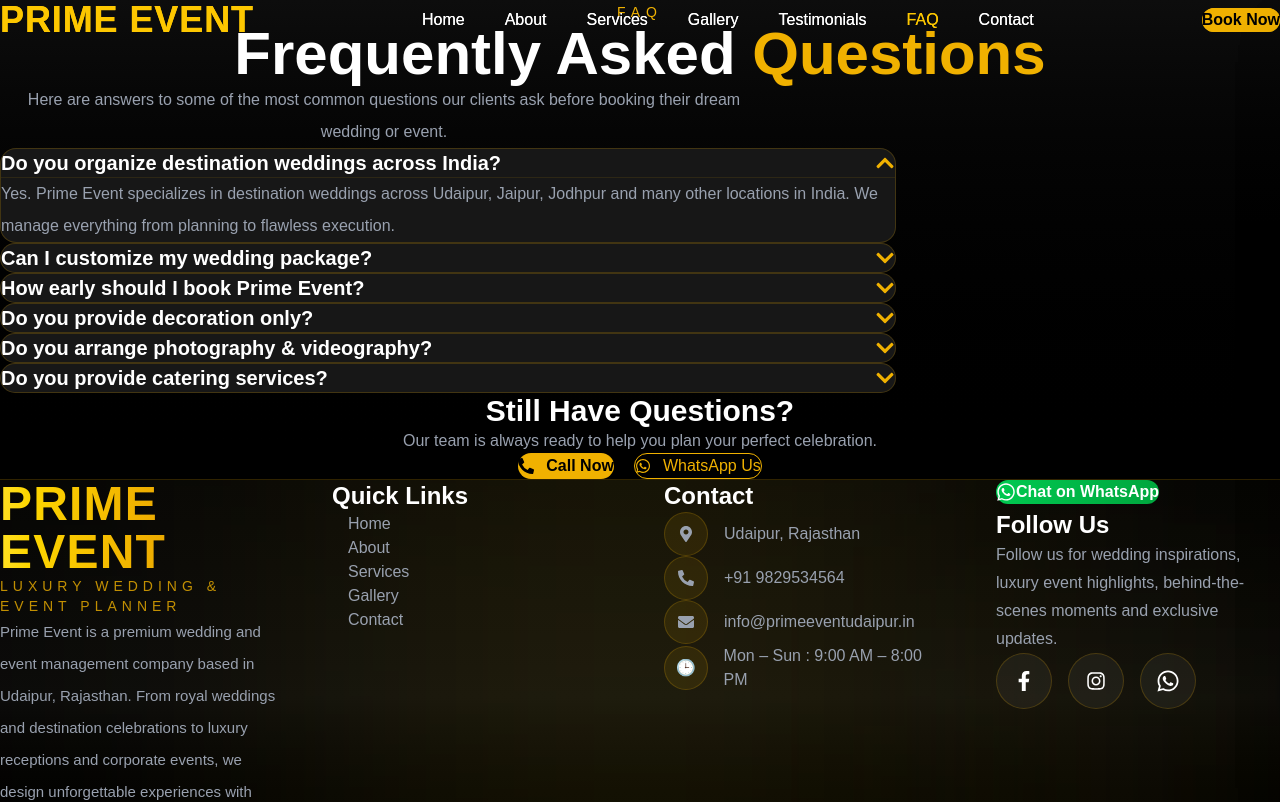
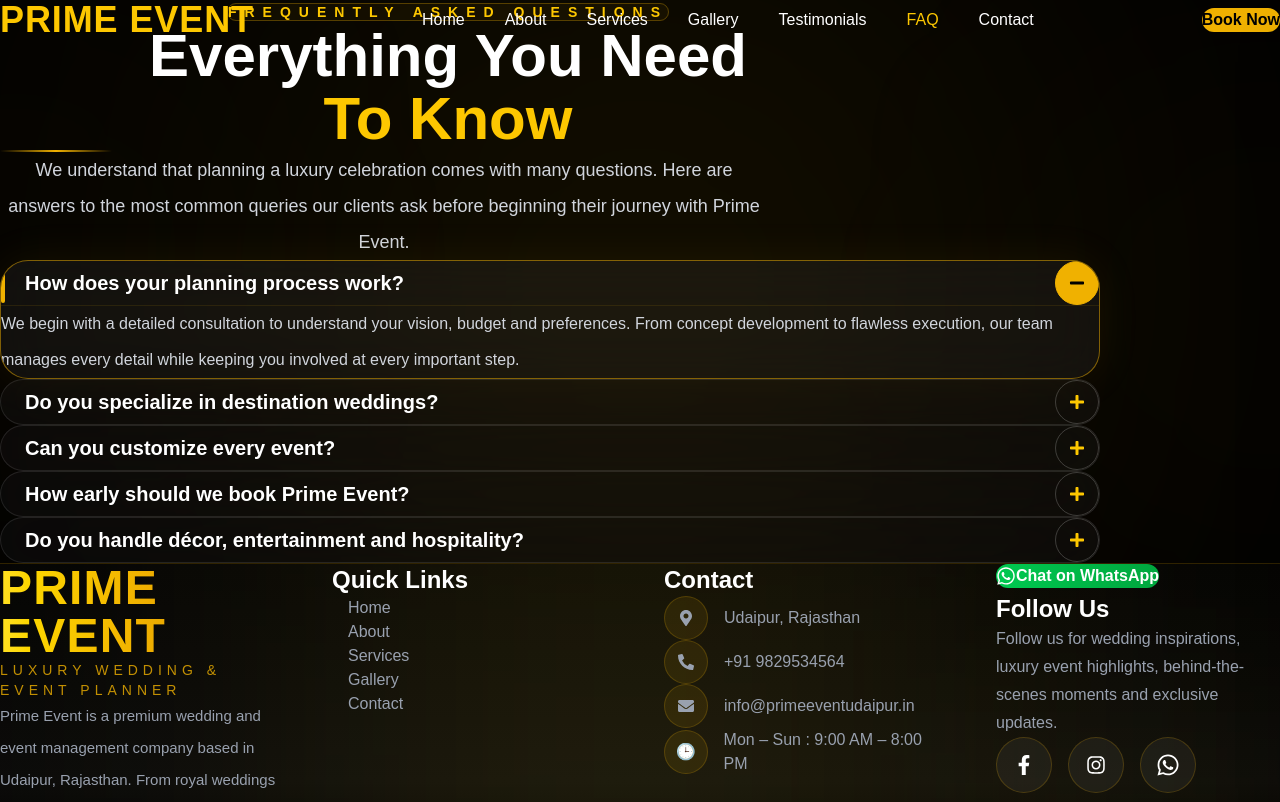
Before and after one commit to primeeventudaipur/prime-event, a Next.js app: page /faq in a window 1280 px wide. Shown: the top 802 px of the page. Built offline with nearby package versions, Linux system fonts and the light colour scheme.

Commit message:
Updated FAQ

```diff
--- a/app/about/page.tsx
+++ b/app/about/page.tsx
@@ -1,4 +1,3 @@
-import Navbar from "@/components/Navbar";
 import About from "@/components/About";
 import Stats from "@/components/Stats";
 import WhyChoose from "@/components/WhyChoose";
@@ -10,7 +9,7 @@
 export default function AboutPage() {
   return (
     <main className="min-h-screen bg-black text-white">
-      <Navbar />
+
 
       <About />
       <Stats />
--- a/app/faq/page.tsx
+++ b/app/faq/page.tsx
@@ -1,12 +1,10 @@
-import Navbar from "@/components/Navbar";
 import FAQ from "@/components/FAQ";
 import Footer from "@/components/Footer";
 
 export default function FAQPage() {
   return (
     <main className="bg-black text-white min-h-screen">
-      <Navbar />
-      <FAQ />
+      <FAQ standalone />
       <Footer />
     </main>
   );
--- a/app/layout.tsx
+++ b/app/layout.tsx
@@ -189,7 +189,9 @@
 
       <Navbar />
 
-      {children}
+<main className="pt-28">
+  {children}
+</main>
 
     </body>
   </html>
--- a/app/page.tsx
+++ b/app/page.tsx
@@ -20,7 +20,9 @@
   return (
     <main className="min-h-screen bg-black text-white">
 
-      <Hero />
+      <div className="-mt-28">
+  <Hero />
+</div>
 
       <About />
 
--- a/components/CTA.tsx
+++ b/components/CTA.tsx
@@ -2,69 +2,100 @@
 
 export default function CTA() {
   return (
-    <section className="relative py-28 overflow-hidden bg-gradient-to-r from-[#0b0b0b] via-[#171717] to-[#0b0b0b]">
+    <section className="items-center relative flex min-h-[110vh] items-center justify-center overflow-hidden bg-black px-6 py-20">
 
-      {/* Background Glow */}
-      <div className="absolute w-[500px] h-[500px] bg-yellow-500/10 rounded-full blur-[120px] -top-32 -left-20"></div>
-      <div className="absolute w-[450px] h-[450px] bg-yellow-500/10 rounded-full blur-[120px] bottom-0 -right-20"></div>
+      {/* Cinematic Background */}
+      <div className="absolute inset-0">
 
-      <div className="container mx-auto px-6 relative z-10">
+        {/* Luxury Glow */}
+        <div className="absolute left-1/2 top-1/2 h-[900px] w-[900px] -translate-x-1/2 -translate-y-1/2 rounded-full bg-yellow-500/10 blur-[220px]" />
 
-        <div className="max-w-4xl mx-auto text-center">
+        {/* Left Glow */}
+        <div className="absolute -left-48 top-24 h-[500px] w-[500px] rounded-full bg-yellow-500/5 blur-[180px]" />
 
-          <span className="uppercase tracking-[6px] text-yellow-500 text-sm">
+        {/* Right Glow */}
+        <div className="absolute -right-48 bottom-20 h-[500px] w-[500px] rounded-full bg-yellow-500/5 blur-[180px]" />
+
+        {/* Dark Overlay */}
+        <div className="absolute inset-0 bg-gradient-to-b from-black via-[#090909] to-black" />
+
+      </div>
+
+      {/* Content */}
+      <div className="items-center relative z-10 w-full max-w-7xl">
+
+        {/* Luxury Glass Card */}
+        <div className="translate-x-16 items-center mx-auto w-full max-w-[1100px] rounded-[48px] border border-yellow-500/20 bg-white/[0.04] px-8 h-[470px] shadow-[0_35px_120px_rgba(0,0,0,.45)] backdrop-blur-2xl hover:border-yellow-400/40 hover:shadow-[0_40px_120px_rgba(234,179,8,.12)]">
+
+          {/* Inner Container */}
+          <div className="mx-auto mt-8 flex max-w-5xl flex-col items-center text-center">
+
+            {/* Small Label */}
+
+            <span className="w-[300px] flex items-center justify-center translate-y-1 rounded-full border border-yellow-500/30 bg-yellow-500/5 px-16 py-2 text-base font-semibold uppercase tracking-[8px] text-yellow-400 backdrop-blur-md">
+
               Book Your Event
+
             </span>
 
-          <h2 className="text-5xl lg:text-6xl font-bold mt-6 leading-tight">
+            {/* Heading */}
+
+            <h2 className="mt-10 text-5xl font-black leading-[1.05] text-white md:text-6xl xl:text-7xl">
 
               Let's Create Your
 
-            <span className="text-yellow-500"> Dream Celebration</span>
+              <span className="mt-2 block text-yellow-400">
+
+                Dream Celebration
+
+              </span>
 
             </h2>
 
-          <p className="text-gray-300 text-lg mt-8 leading-8">
+            {/* Description */}
 
-            From intimate weddings to grand destination celebrations,
-            Prime Event transforms your dreams into unforgettable memories
-            with creativity, elegance, and flawless execution.
+            <p className="translate-y-3 mt-10 max-w-3xl text-xl leading-10 text-gray-300">
+
+              Every unforgettable celebration begins with a conversation.
+              Whether you are planning a luxury destination wedding, corporate event,
+              our team is ready to transform your vision into reality.
 
             </p>
 
+            {/* Luxury Divider */}
+
+            <div className="translate-y-3 mt-12 h-[2px] w-32 rounded-full bg-gradient-to-r from-transparent via-yellow-500 to-transparent"></div>
+
+            {/* ---------- PART 2 STARTS FROM HERE ---------- */}
                         {/* Buttons */}
 
-          <div className="flex flex-col sm:flex-row justify-center gap-5 mt-12">
+            <div className="translate-y-4 mt-16 flex flex-col items-center justify-center gap-6 sm:flex-row">
 
-            <button className="flex items-center justify-center gap-3 bg-yellow-500 text-black font-semibold px-8 py-4 rounded-full hover:scale-105 transition duration-300 shadow-lg hover:shadow-yellow-500/40">
+              <button className="group inline-flex min-h-[68px] w-[270px] items-center justify-center gap-4 rounded-full bg-yellow-500 px-10 text-lg font-semibold text-black shadow-[0_20px_60px_rgba(234,179,8,.25)] transition-all duration-500 hover:-translate-y-2 hover:scale-105 hover:bg-yellow-400 hover:shadow-[0_25px_80px_rgba(234,179,8,.45)]">
 
-              <FaPhoneAlt />
+                <FaPhoneAlt className="transition-transform duration-300 group-hover:rotate-12" />
 
-              Book Free Consultation
+                Schedule Consultation
 
               </button>
 
-            <button className="flex items-center justify-center gap-3 border border-yellow-500 text-yellow-500 px-8 py-4 rounded-full hover:bg-yellow-500 hover:text-black transition duration-300">
+              <button className="group inline-flex min-h-[68px] w-[270px] items-center justify-center gap-4 rounded-full border border-yellow-500/60 bg-transparent px-10 text-lg font-semibold text-yellow-400 transition-all duration-500 hover:-translate-y-2 hover:scale-105 hover:border-yellow-400 hover:bg-yellow-500 hover:text-black">
 
-              <FaWhatsapp />
+                <FaWhatsapp className="text-xl transition-transform duration-300 group-hover:scale-110" />
 
-              Chat on WhatsApp
+                WhatsApp Now
 
               </button>
 
             </div>
 
-          {/* Trust Text */}
+            {/* Bottom Text */}
 
-          <div className="mt-12 flex flex-wrap justify-center gap-8 text-gray-400 text-sm">
+            <p className="translate-y-6 mt-14 max-w-2xl text-base leading-8 text-gray-500">
 
-            <span>✔ Free Consultation</span>
+              Let's create something unforgettable together.
 
-            <span>✔ Customized Planning</span>
-
-            <span>✔ Luxury Decoration</span>
-
-            <span>✔ 500+ Successful Events</span>
+            </p>
 
           </div>
 
--- a/components/FAQ.tsx
+++ b/components/FAQ.tsx
@@ -1,161 +1,189 @@
 "use client";
 
 import { useState } from "react";
-import {
-  FaChevronDown,
-  FaChevronUp,
-  FaPhoneAlt,
-  FaWhatsapp,
-} from "react-icons/fa";
+import { AnimatePresence, motion } from "framer-motion";
+import { FaPlus, FaMinus } from "react-icons/fa";
+import Reveal from "./Reveal";
 
 const faqs = [
   {
-    question: "Do you organize destination weddings across India?",
+    question: "How does your planning process work?",
     answer:
-      "Yes. Prime Event specializes in destination weddings across Udaipur, Jaipur, Jodhpur and many other locations in India. We manage everything from planning to flawless execution.",
+      "We begin with a detailed consultation to understand your vision, budget and preferences. From concept development to flawless execution, our team manages every detail while keeping you involved at every important step.",
   },
   {
-    question: "Can I customize my wedding package?",
+    question: "Do you specialize in destination weddings?",
     answer:
-      "Absolutely. Every wedding is unique, so we create fully customized packages according to your budget, theme, guest count and preferences.",
+      "Yes. We specialize in luxury destination weddings across Rajasthan and other premium locations, handling venue selection, décor, hospitality, logistics and guest management.",
   },
   {
-    question: "How early should I book Prime Event?",
+    question: "Can you customize every event?",
     answer:
-      "We recommend booking at least 3–6 months before your event to ensure the best venues, vendors and smooth planning.",
+      "Absolutely. Every celebration is uniquely designed to reflect your personality, traditions and vision. We never rely on one-size-fits-all concepts.",
   },
   {
-    question: "Do you provide decoration only?",
+    question: "How early should we book Prime Event?",
     answer:
-      "Yes. We provide luxury wedding decoration services separately as well as complete event planning solutions.",
+      "We recommend booking 6–12 months in advance for weddings and at least 2–3 months before other events to ensure the best planning experience.",
   },
   {
-    question: "Do you arrange photography & videography?",
+    question: "Do you handle décor, entertainment and hospitality?",
     answer:
-      "Yes. We offer premium photography, cinematic videography, drone shoots, reels and complete wedding films.",
-  },
-  {
-    question: "Do you provide catering services?",
-    answer:
-      "Yes. We work with experienced catering partners offering delicious multi-cuisine menus for every type of event.",
+      "Yes. Our team manages décor, entertainment, hospitality, guest experiences, vendor coordination and complete event execution under one roof.",
   },
 ];
 
-export default function FAQ() {
-  const [open, setOpen] = useState<number | null>(0);
+type FAQProps = {
+  standalone?: boolean;
+};
+
+export default function FAQ({
+  standalone = false,
+}: FAQProps) {
+  const [openIndex, setOpenIndex] = useState<number | null>(0);
 
   return (
-    <section className="py-28 bg-gradient-to-b from-[#0d0d0d] to-black">
+    <section className="relative overflow-hidden bg-black pt-44 pb-32">
 
-      <div className="container mx-auto px-6">
 
-        {/* Heading */}
+      {/* Background Glow */}
 
-        <div className="text-center mb-16">
+      <div className="absolute left-1/2 top-1/2 h-[800px] w-[800px] -translate-x-1/2 -translate-y-1/2 rounded-full bg-yellow-500/10 blur-[220px]" />
 
-          <span className="uppercase tracking-[6px] text-yellow-500 text-sm">
-            FAQ
+      <div className="absolute -left-40 top-20 h-[350px] w-[350px] rounded-full bg-yellow-500/5 blur-[150px]" />
+
+      <div className="absolute -right-40 bottom-20 h-[350px] w-[350px] rounded-full bg-yellow-500/5 blur-[150px]" />
+
+      <div className="relative z-10 mx-auto max-w-7xl px-8">
+
+        <Reveal>
+
+          <div className="mx-auto max-w-4xl text-center">
+
+            <span className="rounded-full border border-yellow-500/30 bg-yellow-500/5 px-6 py-2 text-sm font-semibold uppercase tracking-[8px] text-yellow-400 backdrop-blur-md">
+
+              Frequently Asked Questions
+
             </span>
 
-          <h2 className="text-5xl lg:text-6xl font-bold mt-4">
-            Frequently Asked
-            <span className="text-yellow-500"> Questions</span>
+            <h2 className="mt-8 text-5xl font-black leading-[1.05] text-white md:text-6xl">
+
+              Everything You Need
+
+              <span className="mt-2 block text-yellow-400">
+
+                To Know
+
+              </span>
+
             </h2>
 
-          <p className="text-gray-400 mt-6 max-w-3xl mx-auto leading-8">
-            Here are answers to some of the most common questions our
-            clients ask before booking their dream wedding or event.
+            <div className="mx-auto mt-8 h-[2px] w-28 rounded-full bg-gradient-to-r from-transparent via-yellow-500 to-transparent"></div>
+
+            <p className="mx-auto mt-10 max-w-3xl text-lg leading-9 text-gray-300">
+
+              We understand that planning a luxury celebration comes with
+              many questions. Here are answers to the most common queries
+              our clients ask before beginning their journey with Prime Event.
+
             </p>
 
           </div>
 
-        {/* FAQ */}
+        </Reveal>
 
-        <div className="max-w-4xl mx-auto">
+        {/* FAQ Cards */}
 
-          {faqs.map((item, index) => (
+        <div className="mx-auto mt-24 max-w-[1100px] space-y-7">
+        {faqs.map((faq, index) => (
+  <Reveal key={index}>
 
-            <div
-              key={index}
-              className="mb-5 rounded-2xl border border-yellow-500/20 bg-[#171717] overflow-hidden transition hover:border-yellow-500"
+    <motion.div
+      whileHover={{ y: -3 }}
+      transition={{ duration: 0.3 }}
+      className={`overflow-hidden rounded-[28px] border backdrop-blur-xl transition-all duration-500 ${
+        openIndex === index
+          ? "border-yellow-500/50 bg-white/[0.05] shadow-[0_0_45px_rgba(234,179,8,.08)]"
+          : "border-white/10 bg-white/[0.03] hover:border-yellow-500/30"
+      }`}
     >
+
+      {/* Question */}
 
       <button
         onClick={() =>
-                  setOpen(open === index ? null : index)
+          setOpenIndex(openIndex === index ? null : index)
         }
-                className="w-full flex justify-between items-center px-7 py-6 text-left"
+        className="flex w-full items-center justify-between px-8 py-7 text-left"
       >
 
-                <span className="text-lg md:text-xl font-semibold">
-                  {item.question}
-                </span>
+        <div className="flex items-center gap-5">
 
-                <span className="text-yellow-500 text-xl">
+          <div
+            className={`h-10 w-1 rounded-full transition-all duration-300 ${
+              openIndex === index
+                ? "bg-yellow-500"
+                : "bg-transparent"
+            }`}
+          />
 
-                  {open === index ? (
-                    <FaChevronUp />
-                  ) : (
-                    <FaChevronDown />
-                  )}
+          <h3 className="text-xl font-semibold text-white">
 
-                </span>
+            {faq.question}
+
+          </h3>
+
+        </div>
+
+        <div
+          className={`flex h-11 w-11 items-center justify-center rounded-full border transition-all duration-300 ${
+            openIndex === index
+              ? "border-yellow-500 bg-yellow-500 text-black"
+              : "border-white/20 text-yellow-400"
+          }`}
+        >
+          {openIndex === index ? <FaMinus /> : <FaPlus />}
+        </div>
 
       </button>
 
-              {open === index && (
+      {/* Answer */}
 
-                <div className="px-7 pb-6 text-gray-400 leading-8 border-t border-yellow-500/10">
+      <AnimatePresence initial={false}>
 
-                  {item.answer}
+        {openIndex === index && (
+
+          <motion.div
+            initial={{ height: 0, opacity: 0 }}
+            animate={{ height: "auto", opacity: 1 }}
+            exit={{ height: 0, opacity: 0 }}
+            transition={{
+              duration: 0.35,
+              ease: "easeInOut",
+            }}
+            className="overflow-hidden"
+          >
+
+            <div className="border-t border-yellow-500/10 px-14 pb-8 pt-7">
+
+              <p className="leading-9 text-gray-300">
+
+                {faq.answer}
+
+              </p>
 
             </div>
 
+          </motion.div>
+
         )}
 
-            </div>
+      </AnimatePresence>
 
+    </motion.div>
+
+  </Reveal>
 ))}
-
-        </div>
-
-        {/* Bottom CTA */}
-
-        <div className="text-center mt-20">
-
-          <h3 className="text-3xl font-bold mb-4">
-
-            Still Have Questions?
-
-          </h3>
-
-          <p className="text-gray-400 mb-8">
-
-            Our team is always ready to help you plan your perfect celebration.
-
-          </p>
-
-          <div className="flex flex-col sm:flex-row justify-center gap-5">
-
-            <a
-              href="tel:+919876543210"
-              className="flex items-center justify-center gap-3 bg-yellow-500 text-black font-semibold px-8 py-4 rounded-full hover:scale-105 transition duration-300"
-            >
-              <FaPhoneAlt />
-              Call Now
-            </a>
-
-            <a
-              href="https://wa.me/919876543210"
-              target="_blank"
-              rel="noopener noreferrer"
-              className="flex items-center justify-center gap-3 border border-yellow-500 text-yellow-500 px-8 py-4 rounded-full hover:bg-yellow-500 hover:text-black transition duration-300"
-            >
-              <FaWhatsapp />
-              WhatsApp Us
-            </a>
-
-          </div>
 
         </div>
 
--- a/components/Navbar.tsx
+++ b/components/Navbar.tsx
@@ -127,7 +127,7 @@
 {menuOpen && (
   <div
     onClick={() => setMenuOpen(false)}
-    className="fixed inset-0 bg-black/60 z-40 lg:hidden"
+    className="sticky inset-0 bg-black/60 z-40 lg:hidden"
   />
 )}
 
```
Lines whose indentation alone changed are shown as unchanged.
